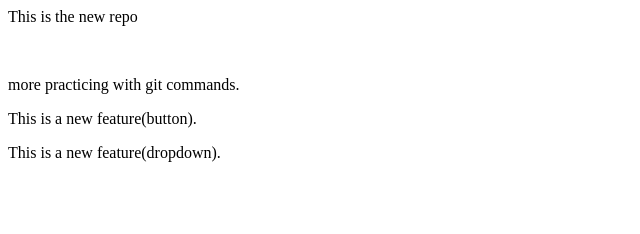
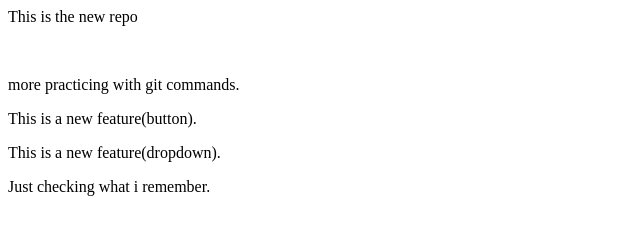
Before and after one commit to karanraj2201/localrepo, a plain HTML site: page index.html in a window 1280 px wide. Shown: the whole page, without its empty margins (0-640 px from the left). Drawn offline with Linux system fonts and the light colour scheme.

Commit message:
Revision

```diff
--- a/index.html
+++ b/index.html
@@ -3,3 +3,4 @@
 <p> more practicing with git commands.</p>
 <p> This is a new feature(button).</p>
 <p> This is a new feature(dropdown).</p>
+<p> Just checking what i remember.</p>
```
